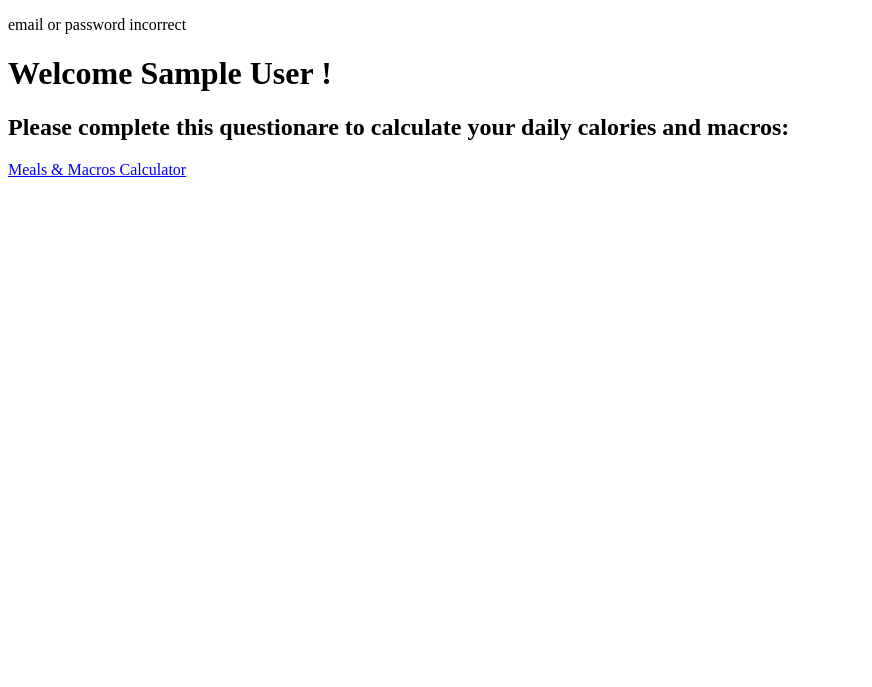
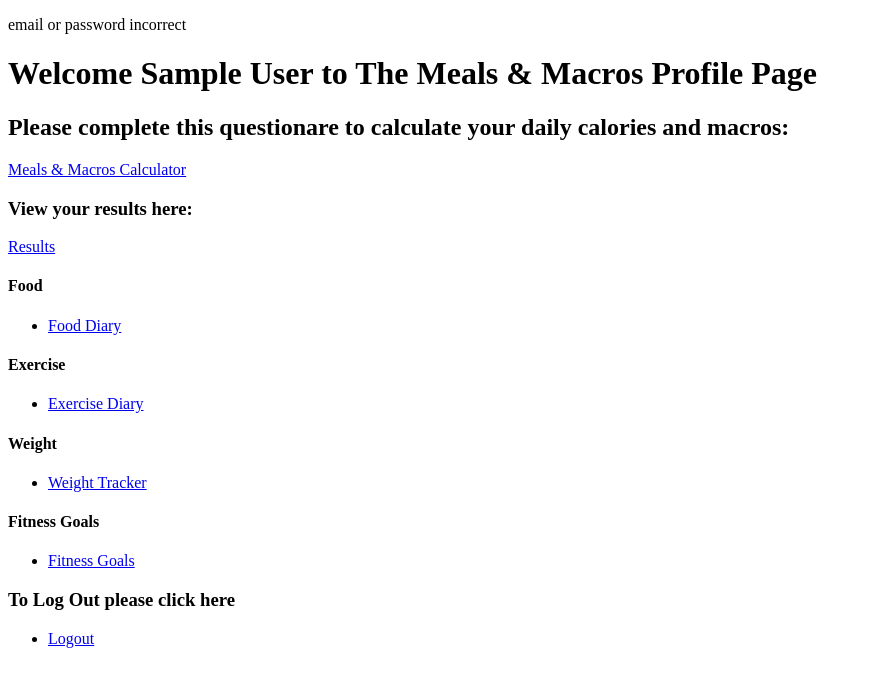
Before and after one commit to devvynl/meals-macros-project, a Flask app: page /login in a window 1280 px wide. Shown: the top 687 px of the page, without its empty margins (0-872 px from the left). Run offline with Flask 2, Linux system fonts and the light colour scheme; the visitor is signed in with stand-in values (Sample User, id 1); data comes from the database, SQL or seed files in the repository; parts of the project's set-up code (start-up, migrations or seed data) failed here and were passed over.

Commit message:
goals displaying, updated index to have all user options

```diff
--- a/crud.py
+++ b/crud.py
@@ -86,6 +86,10 @@ def create_goal(user_id, strength, running, weight_loss, consistency, stretching
     db.session.commit()
 
     return goal
+
+def get_goals(user_id):
+    """ returns all food """
+    return Goal.query.filter(Goal.user_id == user_id).all()
 
 # def create_meal(user, meal_name, meal_calories, meal_protein, meal_carb, meal_fat):
 
--- a/server.py
+++ b/server.py
@@ -109,7 +109,7 @@ def login():
         session['name'] = user.name
         flash(f"Successfully logged in!")
 
-    return render_template('profile.html' , user=user)
+    return render_template('index.html' , user=user)
 
 @app.route('/logout')
 def confirm_logout():
@@ -136,17 +136,17 @@ def meals_macros_questionare():
     # return ("success")
     user_id=session['user_id']
     questionare_info = crud.questionare(gender, age, height, weight, activity, user_id)
-    result = calculate_cal_macros(gender, age, height, weight, activity)
-    result = (f"Your daily caloric goal is: {deifict} and your daily macro goals are {macros_by_grams}")
+    # result = calculate_cal_macros(gender, age, height, weight, activity)
+    # result = (f"Your daily caloric goal is: {deifict} and your daily macro goals are {macros_by_grams}")
 
     if user:
-        flash("already have an account")
+        redirect('/index')
     else:
         crud.questionare(age, gender, height, weight, activity)
 
     return render_template('index.html')
 
-@app.route('/goals', methods=['POST' , 'GET'])
+@app.route('/goals', methods=['POST'])
 def fitness_goals():
     # fitness_goal = request.form.get('goals')
     strength = request.form.get('strength')
@@ -161,7 +161,19 @@ def fitness_goals():
     user_id=session['user_id']
     goal = crud.create_goal(user_id, strength, running, weight_loss, consistency, stretching, high_intensity_training, nutrition, overall_health)
 
-    return render_template('goals.html')
+    return redirect('/goals')
+
+@app.route('/goals', methods=['GET'])
+def get_user_goals():
+    """enter food items in food diary """
+
+    user_id = session['user_id']
+    user_goals = crud.get_goals(user_id)
+
+    if user not in session:
+        redirect('/login-page')
+
+    return render_template('goals.html', goals=user_goals)
 
 # @app.route('/exercise', methods=['POST' , 'GET'])
 # def track_exercise():
@@ -172,45 +184,34 @@ def fitness_goals():
 
 #     return render_template('exercise.html')
 
-def calculate_cal_macros(gender, age, height, weight, activity):
-    """ calculate user cals and macros """
-    for gender in meals_macros_questionare():
-        if gender == "male":
-            bmr = (4.536 * weight) + (15.88 * height) - (5 * age) + 5
+##### returning max recursion error- need to fix
+# def calculate_cal_macros(gender, age, height, weight, activity):
+#     """ calculate user cals and macros """
+#     for gender in meals_macros_questionare():
+#         if gender == "male":
+#             bmr = (4.536 * weight) + (15.88 * height) - (5 * age) + 5
 
-        if gender == "female":
-            bmr = (4.536 * weight) + (15.88 * height) - (5 * age) - 161
+#         if gender == "female":
+#             bmr = (4.536 * weight) + (15.88 * height) - (5 * age) - 161
 
 
-        for activity in meals_macros_questionare():
-            if activity == "low":
-                activity_level = 1.2
+#         for activity in meals_macros_questionare():
+#             if activity == "low":
+#                 activity_level = 1.2
 
-            if activity == "moderate":
-                activity_level = 1.5
+#             if activity == "moderate":
+#                 activity_level = 1.5
 
-            if activity == "high":
-                activity_level = 1.9
+#             if activity == "high":
+#                 activity_level = 1.9
 
 
-        tdee = (float(bmr) * float(activity))
-        deficit = (float(tdee) - 500)
-        macros = ((protein_goal == (round(deficit * 0.40))), (carb_goal == (round(deficit * 0.40))), (fat_goal == (round(deficit * 0.20))))
-        macro_by_grams =  (('PROTEIN:'),(round(protein_goal / 4)), ('CARB:'),(round(carb_goal / 4)), ('FAT:'),(round(fat_goal / 9)))
+#         tdee = (float(bmr) * float(activity))
+#         deficit = (float(tdee) - 500)
+#         macros = ((protein_goal == (round(deficit * 0.40))), (carb_goal == (round(deficit * 0.40))), (fat_goal == (round(deficit * 0.20))))
+#         macro_by_grams =  (('PROTEIN:'),(round(protein_goal / 4)), ('CARB:'),(round(carb_goal / 4)), ('FAT:'),(round(fat_goal / 9)))
 
-        return deficit and macros_by_grams
-
-                # flash(f"Your daily caloric goal is: {deifict} and your daily macro goals are {macros_by_grams}")
-
-        #     user_id=session['user_id']
-        #     calculator_info = crud.new_calculator(tdee, deficit, macros, user_id, questions_id, protein_goal, fat_goal, carb_goal)
-
-        # if user:
-        #     flash("already have an account")
-        # else:
-        #     crud.new_calculator(tdee, deficit, macros, protein_goal, fat_goal, carb_goal)
-
-
+#         return deficit and macros_by_grams
 
 
 if __name__ == "__main__":
--- a/templates/index.html
+++ b/templates/index.html
@@ -2,28 +2,36 @@
 
 {% block title %} Meals & Macros Profile {% endblock %}
 {% block body %}
-<h1> Meals & Macros Profile Page</h1>
-
-<h2> View your results here:</h2>
- <p>
- <a href="/calculations">Results</a>
- </p>
-
-<h2> Food </h2>
-    <li><a id="nav-food" href="/food">Food Diary</a></li>
+<h1> Welcome {{ session["name"] }} to The Meals & Macros Profile Page</h1>
 
 
-<h2> Exercise </h2>
+<h2>Please complete this questionare to calculate your daily calories and macros:</h2>
+<a href="/calculator">Meals & Macros Calculator</a>
+
+<h3> View your results here:</h3>
+ <a href="/calculations">Results</a>
+
+<h4> Food </h4>
+<ul class="nav navbar-nav navbar-right">
+    <li><a id="nav-food" href="/food">Food Diary</a></li>
+</ul>
+
+<h4> Exercise </h4>
+<ul class="nav navbar-nav navbar-right">
     <li><a id="nav-exercise" href="/exercise">Exercise Diary</a></li>
+</ul>
 
-<h2> Weight </h2>
+<h4> Weight </h4>
+<ul class="nav navbar-nav navbar-right">
     <li><a id="nav-weight" href="/weight">Weight Tracker</a></li>
+</ul>
 
-<h2> Fitness Goals </h2>
+<h4> Fitness Goals </h4>
+<ul class="nav navbar-nav navbar-right">
     <li><a id="nav-goals" href="/goals">Fitness Goals</a></li>
+</ul>
 
-
-<h2> To Log Out please click here </h2>
+<h3> To Log Out please click here </h3>
 <ul class="nav navbar-nav navbar-right">
     <li><a id="nav-logout" href="/logout">Logout</a></li>
 </ul>
--- a/templates/profile.html
+++ /dev/null
@@ -1,13 +0,0 @@
-{% extends 'base.html' %}
-{% block title %}user{% endblock %}
-
-
-{% block body %}
-  <h1>Welcome {{ session["name"] }} ! </h1>
-
-  <h2>Please complete this questionare to calculate your daily calories and macros:</h2>
-
- <a href="/calculator">Meals & Macros Calculator</a>
-
-
-{% endblock %}
```
Also changed, not shown: model.py (+1 -17 lines), templates/goals.html (+6 -1 lines).
